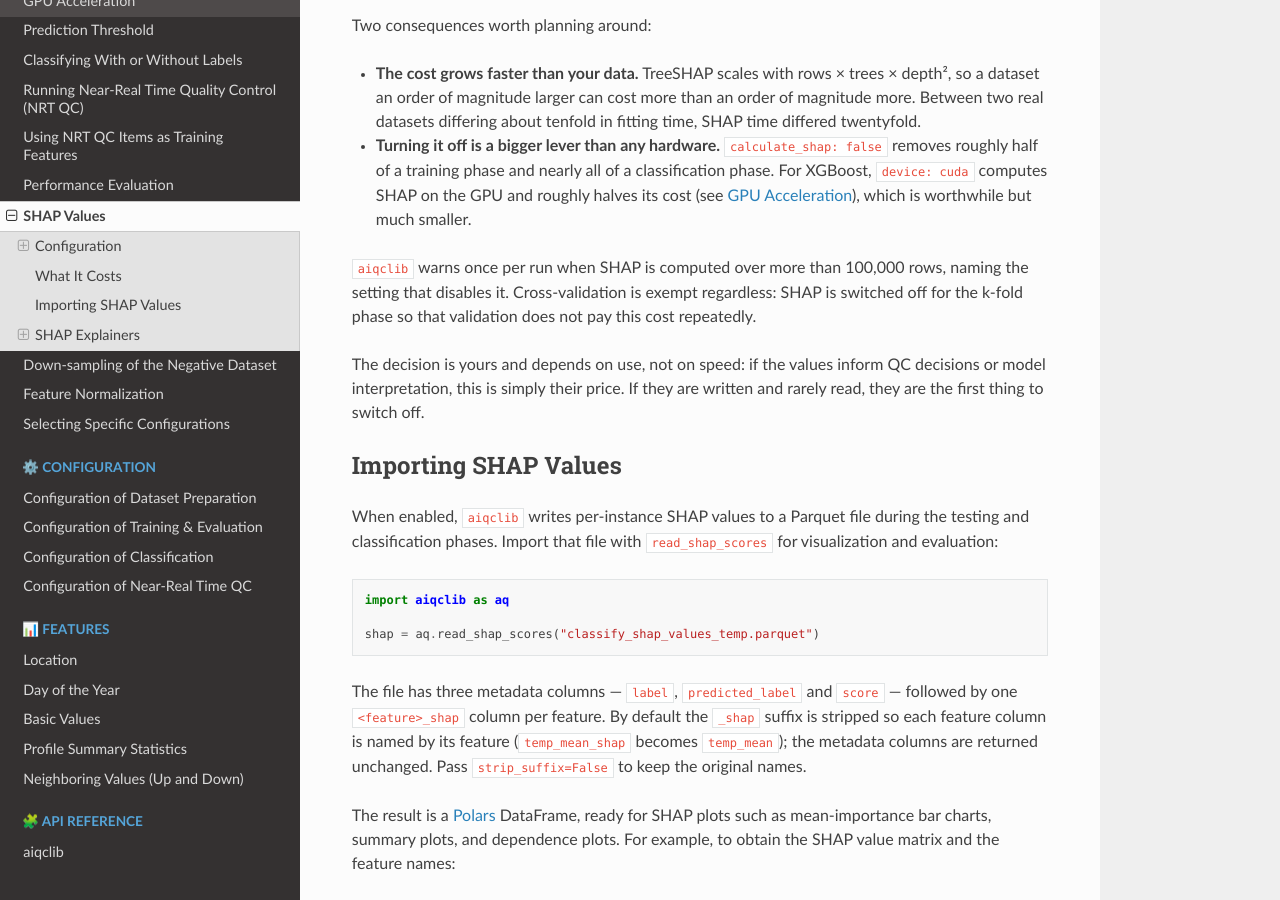
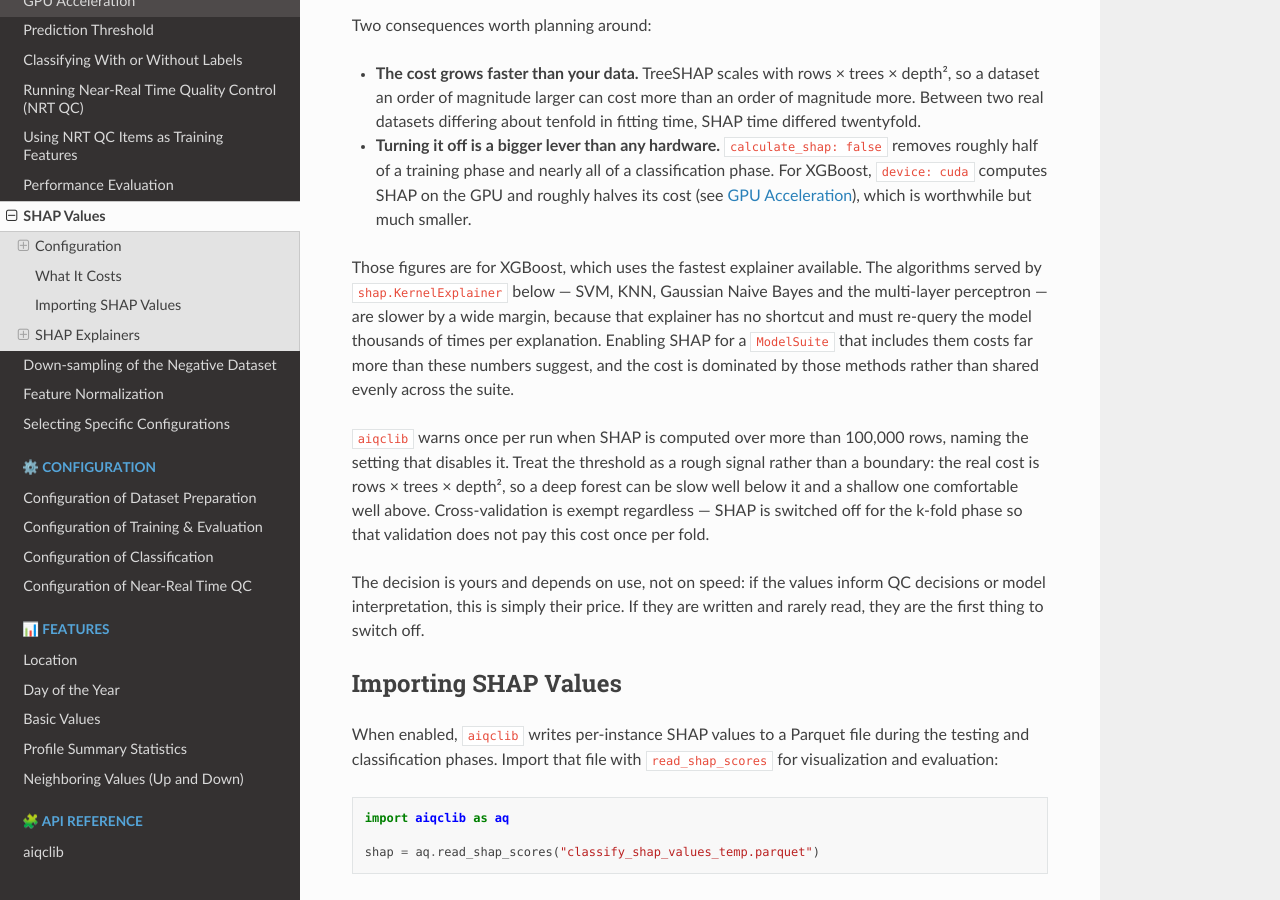
Before and after one commit to AIQC-Hub/aiqclib, a Sphinx documentation site: the page built from docs/source/how-to/shap_values.rst, in a window 1280 px wide and 900 px high, scrolled down 1503 px. Built offline with Sphinx 7.4.7 and the Read the Docs theme 3.1.0, drawn with Linux system fonts in a browser that asks for light colours.

Commit message:
Point at the SHAP cost from everywhere it is switched on
The cost section was reachable only from the SHAP how-to, which is not
where the decision gets made. Link it from both configuration
references and from the GPU page, whose benchmark otherwise reads as an
argument for hardware when not computing SHAP is the larger lever.

Also records that the measured shares are XGBoost's. A ModelSuite
containing SVM, KNN, GNB or MLP routes through KernelExplainer, which
re-queries the model thousands of times per explanation and costs far
more than those figures imply.

Co-Authored-By: Claude Opus 5 <noreply@anthropic.com>

```diff
--- a/docs/source/configuration/classification.rst
+++ b/docs/source/configuration/classification.rst
@@ -184,7 +184,7 @@ This section provides general parameters for the workflow processes defined in `
        ``keep_years: [2023]``.
 
 *   **steps.input.rename_dict**: Dictionary for renaming columns during input processing.
-*   **steps.model.calculate_shap**: This is used to control SHAP value calculation.
+*   **steps.model.calculate_shap**: This is used to control SHAP value calculation. It defaults to ``False``. Enabling it dominates a classification run more than any other setting — classification does no fitting, so almost all of its time goes into explaining. See :ref:`shap-cost`.
 *   **steps.model.skip_evaluation**: An optional boolean to classify data without label columns. When enabled, the pipeline predicts every row but skips label creation and performance evaluation. If omitted, it is auto-detected per target from whether a QC ``flag`` is set. See the :doc:`../how-to/classification_labels` guide for details.
 *   **steps.model.model_params.n_jobs**: The number of threads used by XGBoost. It tries to use all available CPU cores if it is set to `-1`.
 *   Parameters for other steps (``summary``, ``select``, ``locate``, ``extract``, ``classify``, ``concat``) are also defined here, often left empty if default behavior is sufficient or if parameters are handled by the model itself.
--- a/docs/source/configuration/training.rst
+++ b/docs/source/configuration/training.rst
@@ -73,7 +73,7 @@ This section provides detailed parameters for the classes defined in your chosen
 
 *   **steps.input**: Parameters for the input data loading step (often empty or simple flags).
 *   **steps.validate.k_fold**: For ``KFoldValidation``, specifies the number of folds for cross-validation.
-*   **steps.model.calculate_shap**: This is used to control SHAP value calculation.
+*   **steps.model.calculate_shap**: This is used to control SHAP value calculation. It defaults to ``False``, and enabling it is normally the largest single change to how long a training run takes — see :ref:`shap-cost`.
 *   **steps.model.model_params.scale_pos_weight**: This is used to address imbalanced datasets by weighting the positive class. For example, ``200`` indicates a ratio of negative to positive records of 200:1.
 *   **steps.model.model_params.n_jobs**: The number of threads used by XGBoost. It tries to use all available CPU cores if it is set to `-1`.
 *   **steps.build**: Parameters for the final model building step (often empty or simple flags for saving).
--- a/docs/source/how-to/gpu_acceleration.rst
+++ b/docs/source/how-to/gpu_acceleration.rst
@@ -231,6 +231,11 @@ Final model fit and write                699s       684s       0.98x
 **Whole train phase**                    **10885s** **21059s** **1.93x**
 ======================================== ========== ========== =========
 
+Before reading that as an argument for a GPU, note what it implies: if SHAP is
+the cost, then *not computing it* is the larger lever. ``calculate_shap:
+false`` removes most of that runtime outright, where the GPU halves it — see
+:ref:`shap-cost` for what it costs in each phase.
+
 The phase came out roughly twice as fast, but **fitting gained nothing**.
 Cross-validation and the final model are fitting alone, and both were level
 with the CPU; the dataset was simply not large enough for the GPU to pay off
--- a/docs/source/how-to/shap_values.rst
+++ b/docs/source/how-to/shap_values.rst
@@ -82,10 +82,20 @@ Two consequences worth planning around:
   and roughly halves its cost (see :doc:`gpu_acceleration`), which is
   worthwhile but much smaller.
 
+Those figures are for XGBoost, which uses the fastest explainer available. The
+algorithms served by ``shap.KernelExplainer`` below — SVM, KNN, Gaussian Naive
+Bayes and the multi-layer perceptron — are slower by a wide margin, because
+that explainer has no shortcut and must re-query the model thousands of times
+per explanation. Enabling SHAP for a ``ModelSuite`` that includes them costs
+far more than these numbers suggest, and the cost is dominated by those
+methods rather than shared evenly across the suite.
+
 ``aiqclib`` warns once per run when SHAP is computed over more than 100,000
-rows, naming the setting that disables it. Cross-validation is exempt
-regardless: SHAP is switched off for the k-fold phase so that validation does
-not pay this cost repeatedly.
+rows, naming the setting that disables it. Treat the threshold as a rough
+signal rather than a boundary: the real cost is rows × trees × depth², so a
+deep forest can be slow well below it and a shallow one comfortable well
+above. Cross-validation is exempt regardless — SHAP is switched off for the
+k-fold phase so that validation does not pay this cost once per fold.
 
 The decision is yours and depends on use, not on speed: if the values inform QC
 decisions or model interpretation, this is simply their price. If they are
```
Also changed, not shown: docs/source/how-to/algorithm_selection.rst (+7 -0 lines).
